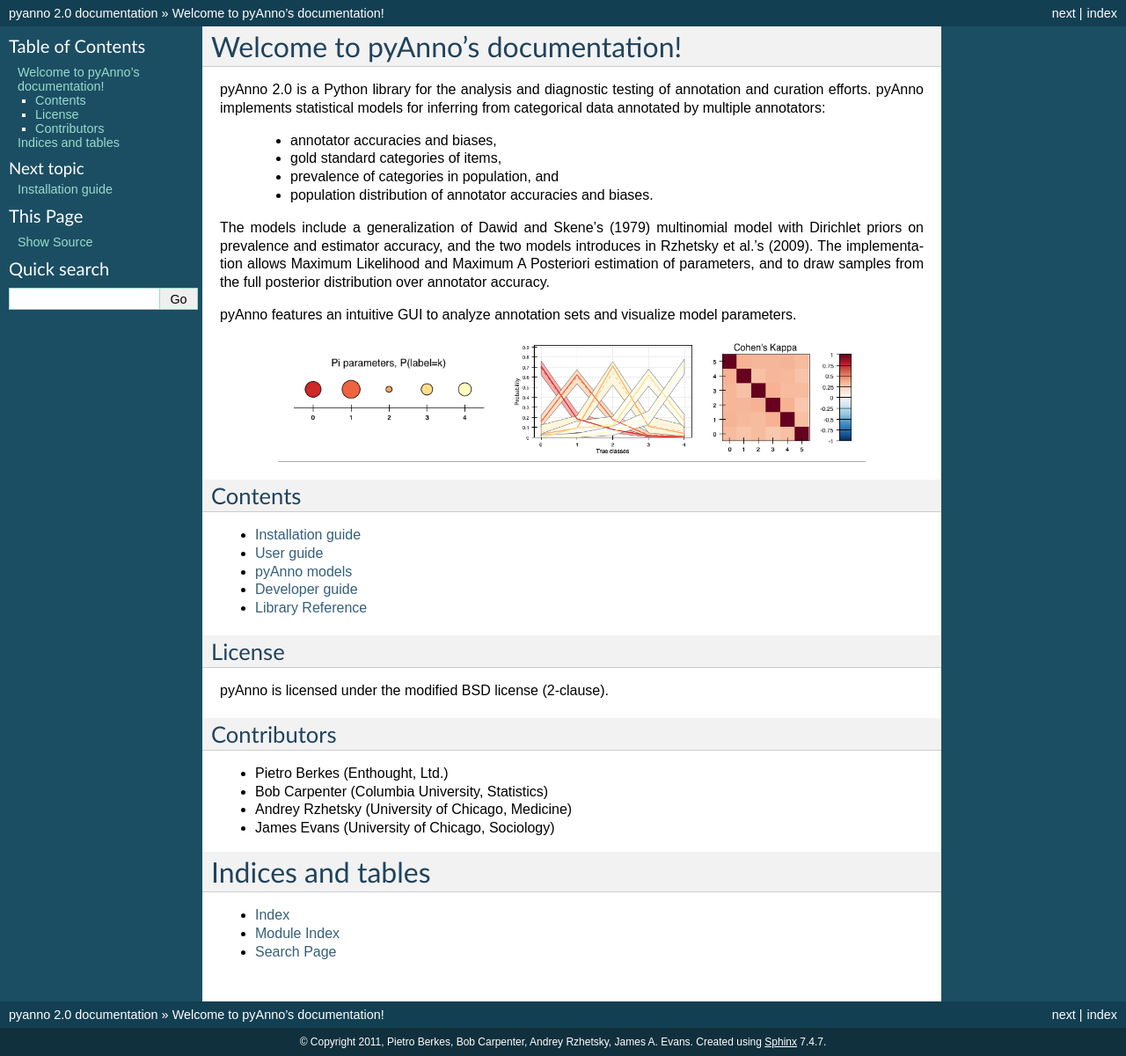
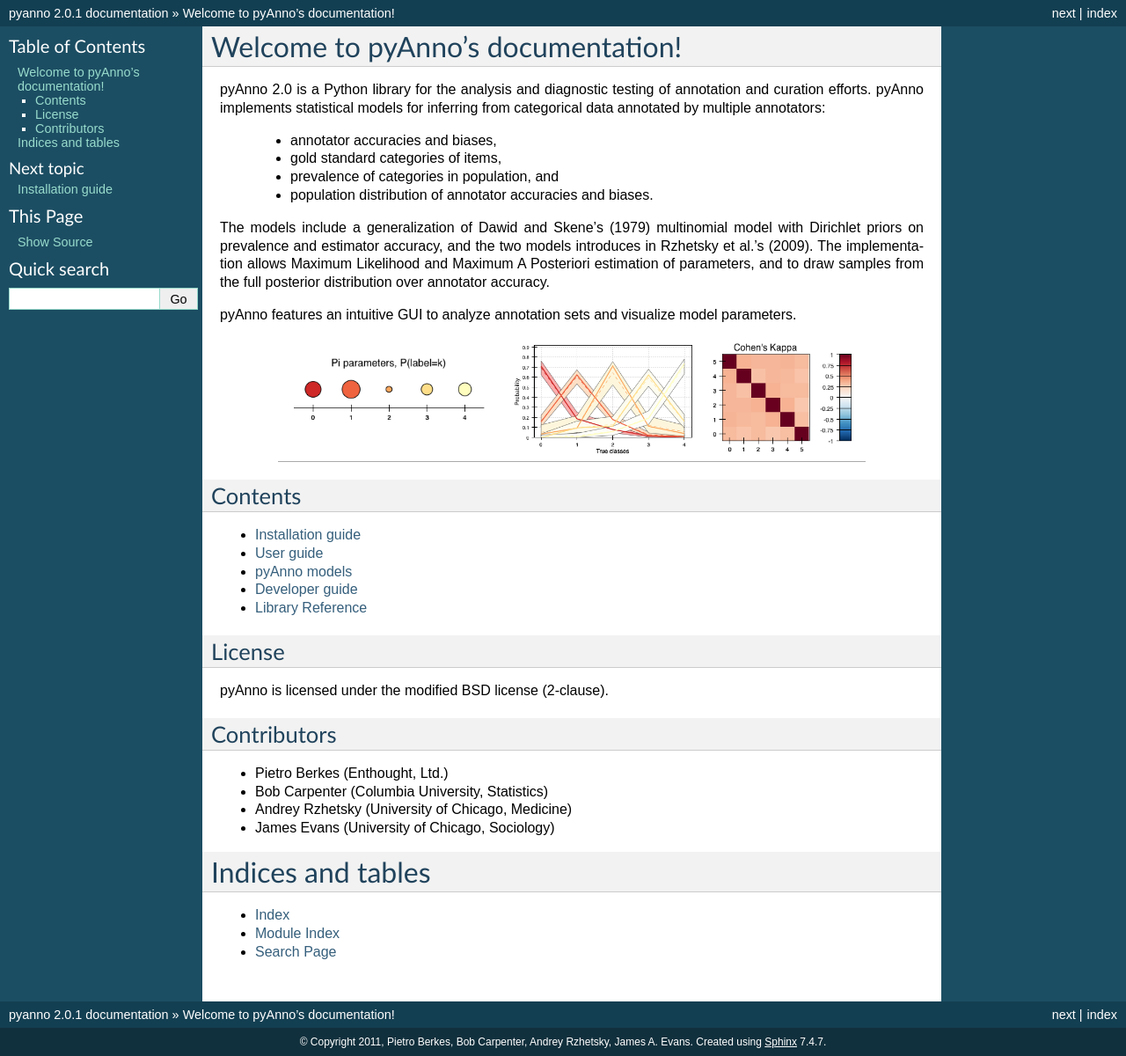
Before and after one commit to xpw0222/uchicago-pyanno, a Sphinx documentation site: the page built from docs/source/index.rst, in a window 1280 px wide. Shown: the whole page at 88% size. Built offline with Sphinx 7.4.7, drawn with Linux system fonts in a browser that asks for light colours; formulas are drawn with MathJax 3.

Commit message:
OTH: bump version number 2.0.1

```diff
--- a/docs/source/conf.py
+++ b/docs/source/conf.py
@@ -52,7 +52,7 @@
 # The short X.Y version.
 version = '2.0'
 # The full version, including alpha/beta/rc tags.
-release = '2.0'
+release = '2.0.1'
 
 # The language for content autogenerated by Sphinx. Refer to documentation
 # for a list of supported languages.
--- a/setup.py
+++ b/setup.py
@@ -10,7 +10,7 @@
 
 setup_dict = dict(
     name = "pyanno",
-    version = "2.0",
+    version = "2.0.1",
     packages = find_packages(),
 
     description = 'Package for curating data annotation efforts.',
```
Also changed, not shown: 1 other file.
